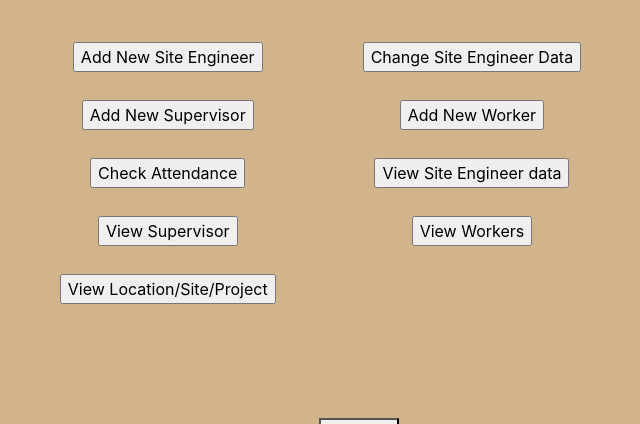
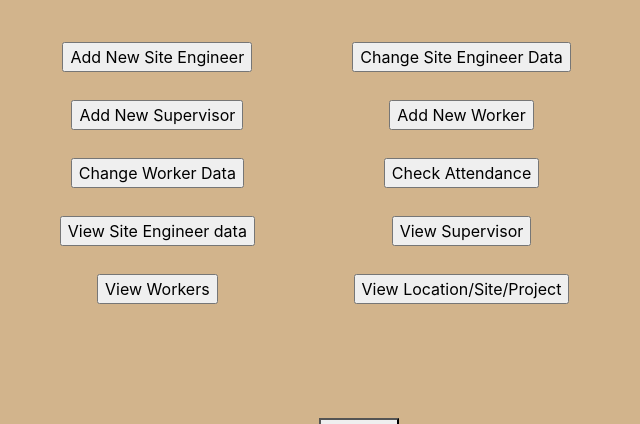
Before and after one commit to nsinhame/AttendanceSalary, a Flask app: page /submit_login_credit in a window 1280 px wide. Shown: the part 162-586 px from the top of the page, without its empty margins (281-921 px from the left). Run offline with Flask 3, Linux system fonts and the light colour scheme; some libraries are stand-ins or nearby versions.

Commit message:
Added update worker

```diff
--- a/main/routes.py
+++ b/main/routes.py
@@ -140,8 +140,6 @@ def submit_new_site_engineer():
 
 
     ## Add data into the table
-    print(site_eng_id, site_eng_name, site_eng_phone,
-          location_id, site_id, project_id, site_eng_email, site_eng_password)
     return render_template("add_site_engineer.html", title = "Add Site Engineer")
 
 
@@ -186,7 +184,14 @@ def update_site_engineer():
 # Need Working on this. IDs are accepted but name and site id gives error
 @app.route("/submit_change_site_engineer/<string:id>", methods = ["GET","POST"])
 def submit_change_site_engineer(id):
-    site_engineer = SiteEngineerDetails.query.get(id)
+    try:
+        site_engineer = SiteEngineerDetails.query.filter_by(site_eng_id=id).first()
+    except:
+        try:
+            site_engineer = SiteEngineerDetails.query.filter_by(site_eng_name=id).first()
+        except:
+            site_engineer = SiteEngineerDetails.query.filter_by(site_id=id).first()
+
 
     '''Update the given site engineer with the new given data'''
     if request.form["site_eng_id"]:
@@ -256,6 +261,86 @@ def submit_new_worker():
     except Exception as e:
         flash(f"Got an error: {e}", "warning")
         return render_template("add_worker.html", title="Add Worker")
+
+# This decorator is to change the data of the worker
+@app.route("/change_worker", methods=["POST"])
+def change_worker():                                                                 # Return the webpage where we can change the data of worker
+    return render_template("change_worker.html", title="Change Worker")
+
+# Route to the webpage where we can search the worker. It is available at change_worker.html
+@app.route("/search_worker", methods = ["POST"])
+def search_worker():
+    option_worker = request.form["option_worker"]
+    search_attribute_worker = request.form["search_attribute_worker"]
+
+    if option_worker == "worker_id":
+        selected_worker = WorkerDetail.query.filter_by(worker_id = search_attribute_worker).first()
+        attribute_worker = "ID"                    # This is used to tell which attribute is used to search the worker
+
+    if option_worker == "worker_name":
+        selected_worker = WorkerDetail.query.filter_by(worker_name = search_attribute_worker).first()
+        attribute_worker = "Name"                    # This is used to tell which attribute is used to search the worker
+
+    if option_worker == "site_id":
+        selected_worker = SiteEngineerDetails.query.filter_by(site_id = search_attribute_worker).first()
+        attribute_worker = "Site ID"                    # This is used to tell which attribute is used to search the worker
+
+    # Add searching query
+    return render_template("update_worker.html", title="Update Worker", selected_worker=selected_worker, option_worker=option_worker,
+                           attribute_worker=attribute_worker, search_attribute_worker=search_attribute_worker)
+
+@app.route("/update_worker", methods = ["POST"])
+def update_worker():
+    return render_template("update_worker.html", title = "Update Worker")
+
+
+# Change the workers details
+@app.route("/submit_change_worker/<string:id>", methods = ["GET","POST"])
+def submit_change_worker(id):
+    try:
+        worker = WorkerDetail.query.filter_by(worker_id=id).first()
+        print(worker.worker_id)
+    except:
+        try:
+            worker = WorkerDetail.query.filter_by(worker_name=id).first()
+        except:
+            worker = WorkerDetail.query.filter_by(site_id=id).first()
+
+    '''Update the given worker with the new given data'''
+    if request.form["worker_id"]:
+        worker.worker_id = request.form["worker_id"]
+    if request.form["worker_name"]:
+        worker.worker_name = request.form["worker_name"]
+    if request.form["worker_phone_number"]:
+        worker.worker_phone_number = request.form["worker_phone_number"]
+    if request.form["worker_address"]:
+        worker.worker_address = request.form["worker_address"]
+    if request.form["worker_gender"]:
+        worker.worker_gender = request.form["worker_gender"]
+    if request.form["worker_aadhar_number"]:
+        worker.worker_aadhar_number = request.form["worker_aadhar_number"]
+    if request.form["worker_account_number"]:
+        worker.worker_account_number = request.form["worker_account_number"]
+    if request.form["worker_ifsc_code"]:
+        worker.worker_ifsc_code = request.form["worker_ifsc_code"]
+    if request.form["worker_bank_name"]:
+        worker.worker_bank_name = request.form["worker_bank_name"]
+    if request.form["worker_bank_branch_name"]:
+        worker.worker_bank_branch_name = request.form["worker_bank_branch_name"]
+    if request.form["worker_join_date"]:
+        worker.worker_join_date = datetime.strptime(request.form['worker_join_date'], '%Y-%m-%d')
+    if request.form["worker_salary"]:
+        worker.worker_salary = request.form["worker_salary"]
+    if request.form["supervisor_id"]:
+        worker.supervisor_id = request.form["supervisor_id"]
+    if request.form["site_id"]:
+        worker.site_id = request.form["site_id"]
+    if request.form["still_working"]:
+        worker.still_working = request.form["still_working"]
+
+    db.session.commit()
+
+    return render_template("/change_worker.html", title = "Change Worker")
 
 
 
--- a/main/templates/bosslogin.html
+++ b/main/templates/bosslogin.html
@@ -37,6 +37,11 @@
 
 <form method="POST" action ="/add_worker">
     <input type="submit" value="Add New Worker">
+</form>
+<br><br>
+
+<form method="POST" action ="/change_worker">
+    <input type="submit" value="Change Worker Data">
 </form>
 <br><br>
 
--- a/main/templates/change_site_engineer.html
+++ b/main/templates/change_site_engineer.html
@@ -4,12 +4,13 @@
 {% block content %}
 <p>Change Site Engineer</p><br>
 <form method="POST" action="/search_site_engineer">
-    <label for="option_site_engineer">Search a Site Engineer by: </label>
+    <!-- <label for="option_site_engineer">Search a Site Engineer by: </label>
         <select title= "option_site_engineer" name="option_site_engineer" id="option_site_engineer">
             <option value="site_eng_id">ID</option>
             <option value="site_eng_name">Name</option>
             <option value="site_id">Site ID</option>
-        </select>
+        </select> -->
+        <label for="option_site_engineer">Search a Site Engineer by ID: </label>
     <br><br>
     <label for="search_attribute_site_eng">Enter the above selected attribute: </label>
     <input type="text" name="search_attribute_site_eng" id="search_attribute_site_eng"><br><br>
--- a/main/templates/siteengineerlogin.html
+++ b/main/templates/siteengineerlogin.html
@@ -38,6 +38,11 @@
 </form>
 <br><br>
 
+<form method="POST" action ="/change_worker">
+    <input type="submit" value="Change Worker Data">
+</form>
+<br><br>
+
 <form method="POST" action ="/view_attendance">
     <input type="submit" value="View Attendance">
 </form>
--- a/main/templates/supervisorlogin.html
+++ b/main/templates/supervisorlogin.html
@@ -34,6 +34,11 @@
 </form>
 <br><br>
 
+<form method="POST" action ="/change_worker">
+    <input type="submit" value="Change Worker Data">
+</form>
+<br><br>
+
 <form method="POST" action ="/view_attendance">
     <input type="submit" value="View Attendance">
 </form>
--- a/main/templates/update_site_engineer.html
+++ b/main/templates/update_site_engineer.html
@@ -7,9 +7,9 @@
 {% block content %}
 
 <!-- Heading of the webpage -->
-<h1><a href="#" class="button button-grad" size="50px">Upade Site Engineer</a></h1>
-<h1> Site Engineer's {{ attribute_site_engineer }}: {{ selected_site_engineer }}</h1>
-<br>{{ search_attribute_site_eng }}
+<h1><a href="#" class="button button-grad" size="50px">Update Site Engineer</a></h1>
+<h1> Site Engineer's {{ attribute_site_engineer }}: {{ search_attribute_site_eng }}</h1>
+<br>
 <br><br><br>
 
 
```
Also changed, not shown: main/templates/change_worker.html (added, +29 -0 lines), main/templates/update_worker.html (added, +87 -0 lines).
